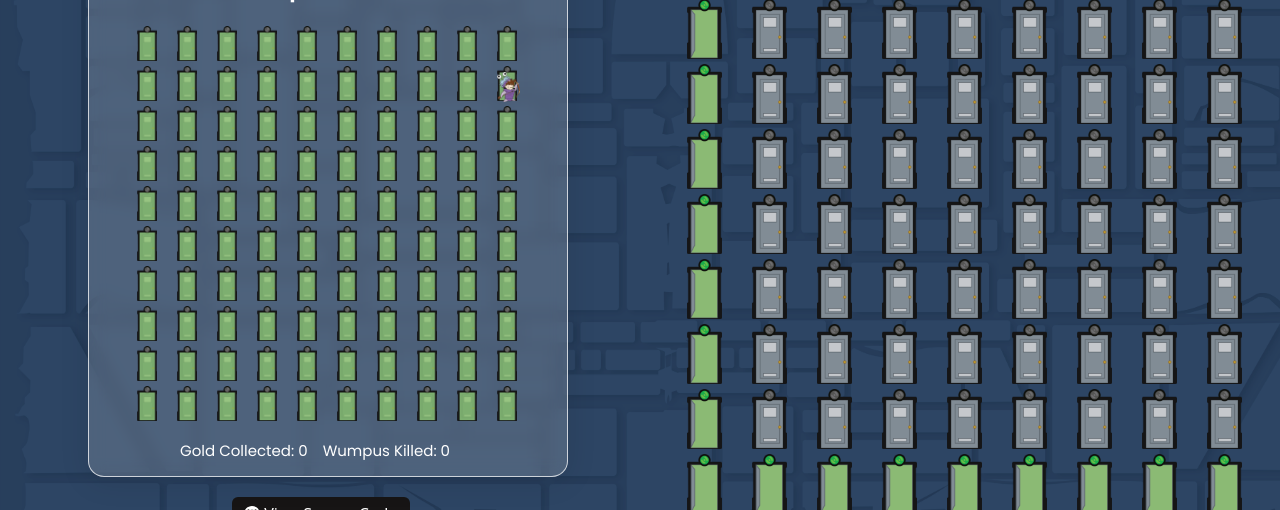
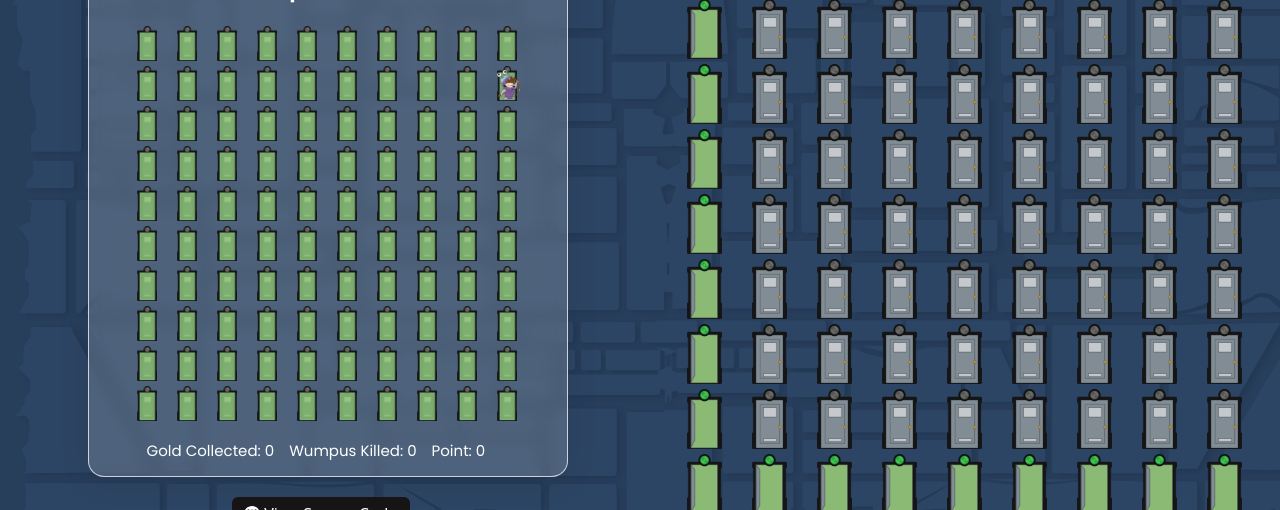
Before and after one commit to TasmiaZerin1128/Wumpus_World, an Angular app in the folder game/: page /play in a window 1280 px wide. Shown: the part 172-682 px from the top of the page. Built offline with nearby package versions, Linux system fonts and the light colour scheme.

Commit message:
file still error

```diff
--- a/game/src/app/play/play.component.css
+++ b/game/src/app/play/play.component.css
@@ -170,7 +170,7 @@ h4 {
 .cheatAgent {
   height: 30px;
   width: auto;
-  margin: 6px auto;
+  margin: 4px auto;
 }
 
 .updates {
@@ -192,7 +192,7 @@ h4 {
 .collected {
   display: flex;
   flex-direction: row;
-  margin-left: 18%;
+  margin-left: 11%;
   margin-top: -7%;
 }
 
--- a/game/src/app/play/play.component.html
+++ b/game/src/app/play/play.component.html
@@ -68,6 +68,7 @@
             <div class="collected">
                 <h4 class="collectedLines">Gold Collected: {{discoveredGold}}</h4>
                 <h4 class="collectedLines">Wumpus Killed: {{wumpusKilled}}</h4>
+                <h4 class="collectedLines">Point: {{point}}</h4>
             </div>
             <!-- <h1>{{gameOverLine}}</h1> -->
         </div>
--- a/game/src/app/play/play.component.ts
+++ b/game/src/app/play/play.component.ts
@@ -6,6 +6,7 @@ import { FormGroup, FormControl,
           } from '@angular/forms';
 
 import { SettingsComponent } from '../settings/settings.component';
+import { from } from 'rxjs';
 
 @Component({
   selector: 'app-play',
@@ -25,6 +26,8 @@ export class PlayComponent implements OnInit {
   RIGHT = 3;
   shootDirection !: number;
   moveDirection !: number;
+
+  gridSize = 10;
 
   gameOver = false;
   youWin = false;
@@ -171,15 +174,17 @@ totalMoves = [
   winAudio = new Audio();
 
   ngOnInit(): void {
-    // if(!this.settings.getCustomBoardOn()){
+    if(!this.settings.getCustomBoardOn()){
       console.log("Custom " + this.settings.getCustomBoardOn());
       this.wumpusCount=this.settings.getwumpusCount();
       this.pitCount=this.settings.getpitCount();
       this.goldCount=this.settings.getgoldCount();
-    // }
-    // else{
-    //   this.fileInit();
-    // }
+
+      this.init();
+    }
+    else{
+      this.fileInit();
+    }
 
     console.log("ng on init er por +"+ this.wumpusCount)
    // this.wumpusCount=this.settings.getwumpusCount();
@@ -740,8 +745,15 @@ totalMoves = [
     console.log("ekhane "+this.settings.getBoard().split("\n").map(function(x){return x.split(" ")}));
     this.board = this.settings.getBoard().split("\n").map(function(x){return x.split(" ")});
     //  this.board = JSON.parse(JSON.stringify(this.settings.getBoard()))
-      console.log(this.board);
+    console.log(this.board);
+    // for(var row = 0; row<this.gridSize; row++){
+    //   for(var col = 0; col<this.gridSize; col++){
+    //     console.log(this.board[row][col]);
+    //   }
+    // }
+    // console.log(this.goldCount);
    }
+
 
 
   @HostListener('document:keyup', ['$event'])
--- a/game/src/app/settings.service.ts
+++ b/game/src/app/settings.service.ts
@@ -37,6 +37,7 @@ export class SettingsService {
     this.boardFile = boardFile;
   }
   setwumpusCount(wumpusCount: number){
+    console.log("Wumpus Count " + wumpusCount);
     this.wumpusCount = wumpusCount;
   }
 
@@ -45,6 +46,7 @@ export class SettingsService {
     this.pitCount = pitCount;
   }
   setgoldCount(goldCount: number){
+    console.log("Gold count " + goldCount);
     this.goldCount = goldCount;
   }
 
--- a/game/src/app/settings/settings.component.ts
+++ b/game/src/app/settings/settings.component.ts
@@ -103,6 +103,4 @@ export class SettingsComponent implements OnInit {
     console.log(this.sliderRisk);
   }
 
-
-
 }
```
Also changed, not shown: game/board.txt.
